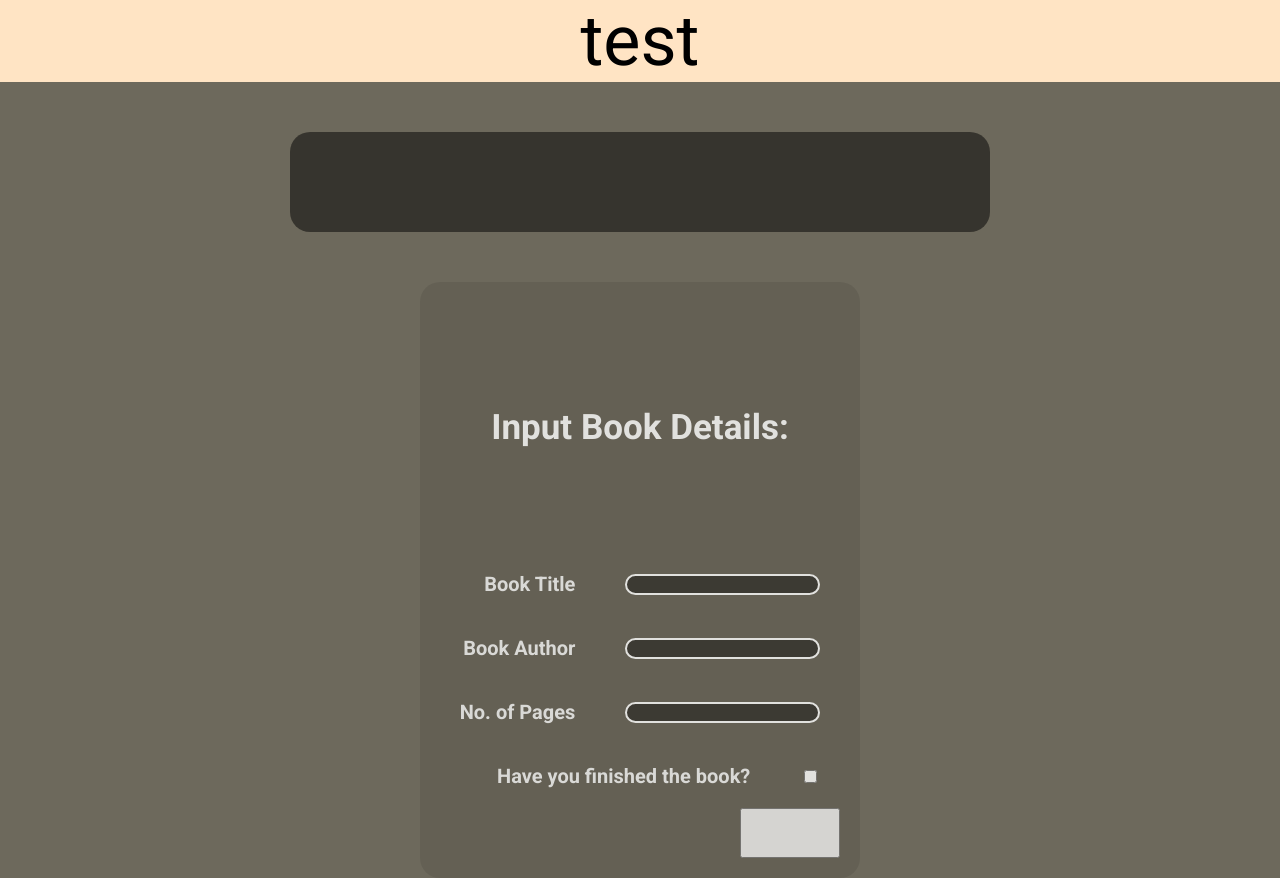
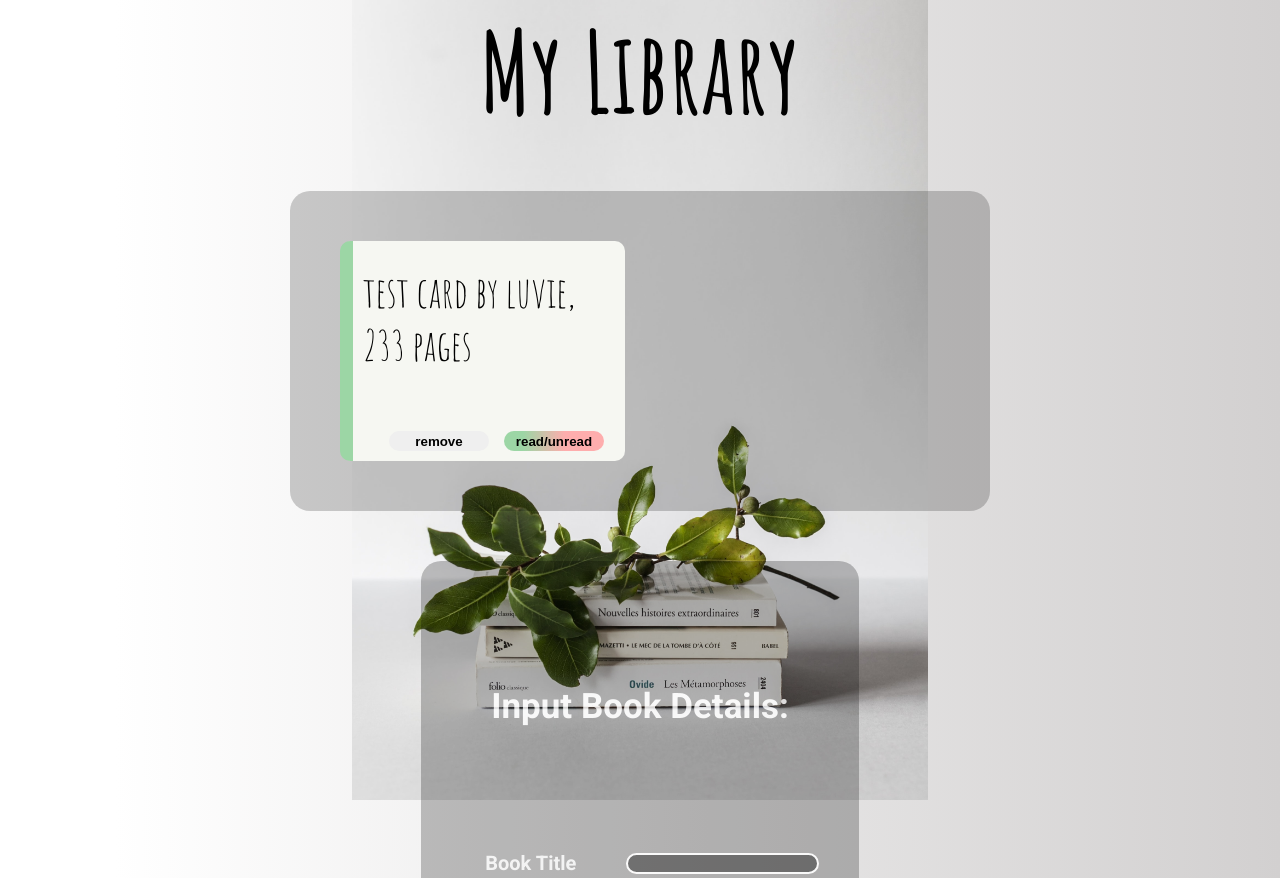
Before and after one commit to luvie23/my-library, a plain HTML site: page index.html in a window 1280 px wide. Shown: the top 878 px of the page. Drawn offline with Linux system fonts and the light colour scheme.

Commit message:
add background image and improve look

```diff
--- a/index.html
+++ b/index.html
@@ -1,7 +1,7 @@
 <!DOCTYPE html>
 
 <!--
-    argyle pattern from - https://projects.verou.me/css3patterns/#argyle
+    https://unsplash.com/photos/2zDw14yCYqk?utm_source=unsplash&utm_medium=referral&utm_content=creditShareLink
 
 -->
 <html lang="en">
@@ -12,7 +12,7 @@
     <link rel="stylesheet" href="styles.css">
     <link rel="preconnect" href="https://fonts.googleapis.com">
     <link rel="preconnect" href="https://fonts.gstatic.com" crossorigin>
-    <link href="https://fonts.googleapis.com/css2?family=Roboto:ital,wght@0,100;0,300;0,400;0,500;0,700;0,900;1,100;1,300;1,400;1,500;1,700;1,900&display=swap" rel="stylesheet">
+    <link href="https://fonts.googleapis.com/css2?family=Amatic+SC:wght@400;700&family=Roboto:ital,wght@0,100;0,300;0,400;0,500;0,700;0,900;1,100;1,300;1,400;1,500;1,700;1,900&display=swap" rel="stylesheet">
     <script src="script.js" defer></script>
     <meta http-equiv="X-UA-Compatible" content="IE=edge">
     <meta name="viewport" content="width=device-width, initial-scale=1.0">
@@ -22,7 +22,7 @@
 <body>
 
   <div id="header">
-    <span>test</span>
+    <span>My Library</span>
   </div>
   <div id="wall">
     <div id="shelf" class="shelves">
@@ -49,7 +49,7 @@
                     <label for="book-read">Have you finished the book?</label>
                     <input type="checkbox" id="book-read" required>
                 </div>
-                <button type="button" id="submit" required></button>
+                <button type="button" id="submit" required>Submit</button>
             </form>
         </div>
     </div>
--- a/script.js
+++ b/script.js
@@ -17,6 +17,9 @@ function addBookToLibrary(Book){
     myLibrary.push(Book);
 }
 
+
+book1 = new Book('test card', 'luvie', 233, true);
+addBookToLibrary(book1);
 
 
 function setupShelf(){
@@ -71,7 +74,7 @@ document.getElementById('submit').onclick = function(){
 
 
     if (author == '' || page == '' || title == ''){
-        return alert('please put details')
+        return alert('Please complete the on the fields details')
 
     } else{
         let newBook = new Book(title, author, page, read);
@@ -92,3 +95,5 @@ function toggle(index){
     myLibrary[index].read ? myLibrary[index].read =  false : myLibrary[index].read =  true;
     setupShelf();
 }
+
+setupShelf();
--- a/styles.css
+++ b/styles.css
@@ -1,6 +1,9 @@
 html{
     font-size: 14px;
     height: 100%;
+    background: rgb(255,255,255);
+    background: linear-gradient(90deg, rgba(255,255,255,1) 9%, rgba(210,208,208,1) 100%);
+
 }
 body{
     display: flex;
@@ -9,20 +12,29 @@ body{
     margin:  0;
     font-family: 'Roboto', sans-serif;
     height: 100%;
-    background-color: #6d695c;
+    background-image: url("background.jpg");
+    background-repeat: no-repeat;
+    background-size: contain;
+    background-position: center;
   }
 
 
 #header{
     display: flex;
     justify-content: center;
+    align-items: center;
     height: 250px;
     width: 100%;
-    background-color: bisque;
+
+    color: black;
+    font-weight: bolder;
+
 }
 
 #header>span{
-    font-size: 5rem;
+    font-family: 'Amatic SC', cursive;
+    font-size: 8rem;
+    font-weight:    bolder;
 }
 
 #wall{
@@ -31,7 +43,6 @@ body{
     align-items: center;
     justify-content: center;
     padding: 50px;
-    background-color: #6d695c;
     gap: 50px;
     height: fit-content;
 
@@ -42,7 +53,7 @@ body{
     display: grid;
     grid-template-columns: repeat(auto-fill,minmax(250px, 1fr));
     border-radius: 20px;
-    background-color: rgba(0,0,0,.5);
+    background-color: rgba(0,0,0,.2);
     gap: 30px;
     padding: 50px;
     width: 600px;
@@ -58,9 +69,10 @@ body{
     justify-content: flex-end;
     gap: 30px;
     height: 200px;
-    background: #fffef0;
+    background: #F6F7F2;
     padding: 10px;
-    font-size: 2rem;
+    font-size: 3rem;
+    font-family: 'Amatic SC', cursive;
     overflow: auto;
 
 
@@ -68,12 +80,16 @@ body{
 }
 
 .cards.true{
-    border-left:   10px solid #4ade80;
+    border-left:   13px solid rgba(156,214,165,1);
 
 }
 
 .cards.false{
-    border-left:   10px solid #f87171;
+    border-left:   13px solid rgba(254,173,173,1);
+}
+
+button:hover{
+    cursor: pointer;
 }
 
 .buttons{
@@ -95,11 +111,13 @@ body{
     justify-content: center;
     align-items: center;
     border:     0;
+    border-radius: 20px;
+    font-weight: bold;
 }
 
 button[id^='read']{
     background: rgb(156,214,165);
-background: linear-gradient(90deg, rgba(156,214,165,1) 39%, rgba(214,156,156,1) 50%);
+    background: linear-gradient(90deg, rgba(156,214,165,1) 19%, rgba(254,173,173,1) 61%);
 }
 
 #sidebar-info{
@@ -111,7 +129,6 @@ background: linear-gradient(90deg, rgba(156,214,165,1) 39%, rgba(214,156,156,1)
     font-size: 2.5rem;
     color: white;
 
-
 }
 
 #sidebar{
@@ -120,7 +137,7 @@ background: linear-gradient(90deg, rgba(156,214,165,1) 39%, rgba(214,156,156,1)
     background-color: #F5F5F5;
     opacity: 0.8;
     background-size: 20px 20px;
-    background-color: rgba(0,0,0,.1);
+    background-color: rgba(0,0,0,.3);
 }
 
 form{
@@ -149,22 +166,16 @@ input{
     padding-left: 10px;
     background-color: rgba(0,0,0,.5);
     color: #F5F5F5;
-    font-weight: 700;
+    font-weight: lighter;
 }
 
-input::-webkit-outer-spin-button,
-input::-webkit-inner-spin-button {
-  -webkit-appearance: none;
-  margin: 0;
-}
+
 
 #submit{
     height: 50px;
     width: 100px;
+    border-radius: 20px;
+    border: 0;
+    background-color: #E6DFD4;
+    font-size: 1.5rem;
 }
-
-@media only screen and (max-width: 600px) {
-    #wall {
-      width: ;
-    }
-  }
```
Also changed, not shown: background.jpg (added).
